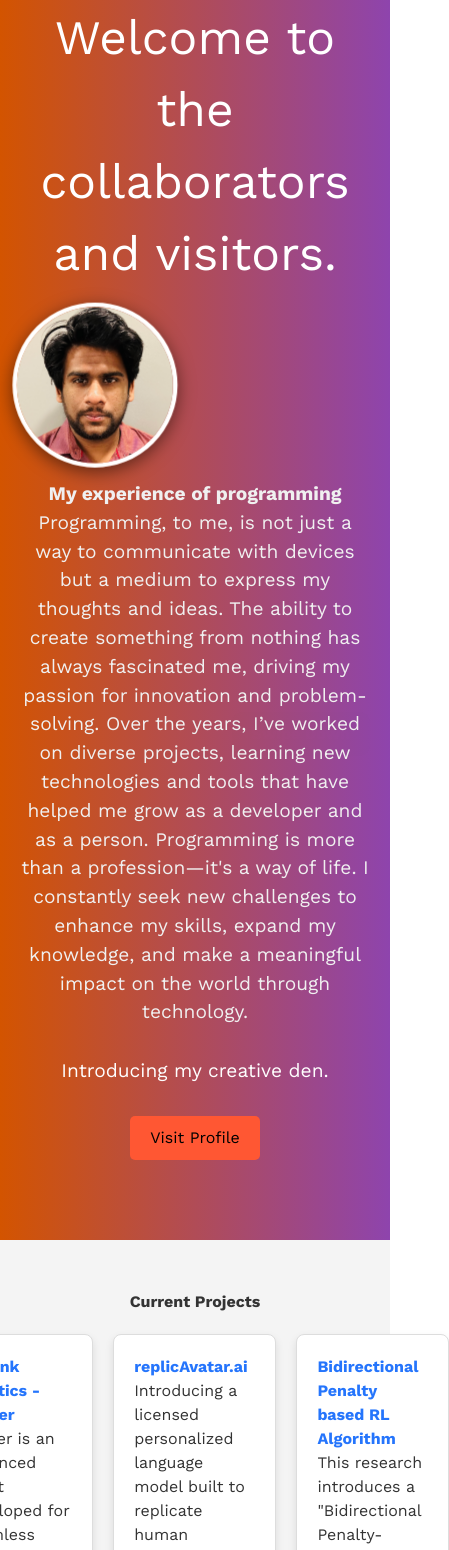
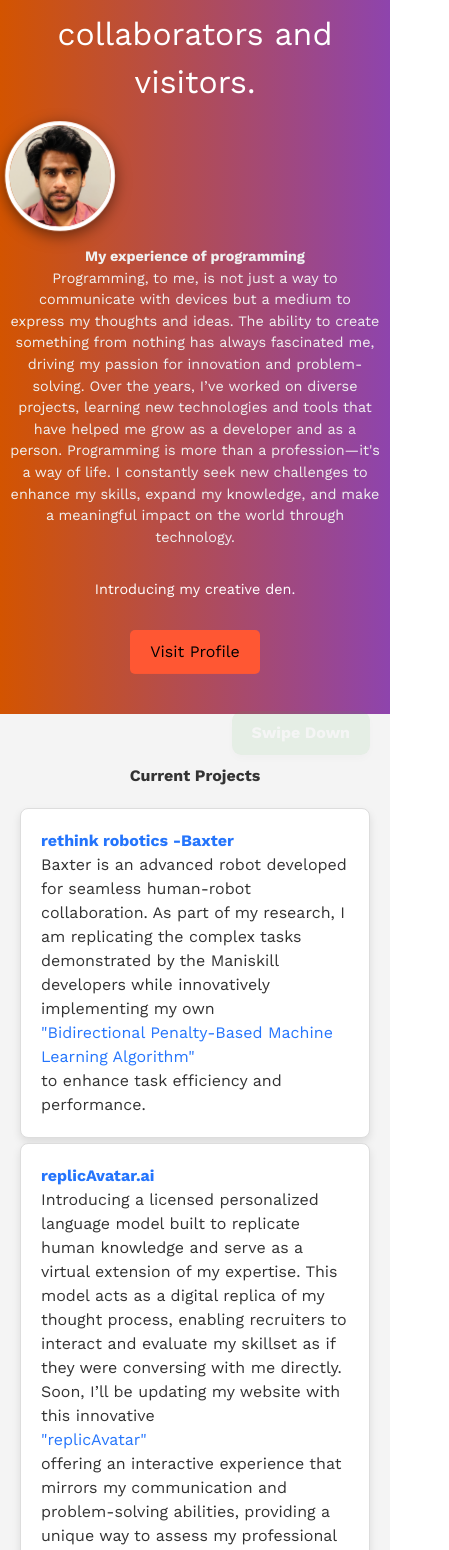
Before and after one commit to Sandeep-Pula/my_portfolio, a React (Vite) app: page / in a window 390 px wide. Shown: the part 78-1628 px from the top of the page, 449 px wide, since content can reach past the window. Built offline with nearby package versions, Linux system fonts and the light colour scheme; no server answers.

Commit message:
screen size fix

```diff
--- a/src/pages/App.css
+++ b/src/pages/App.css
@@ -177,6 +177,65 @@
   animation: slideInUp 1.5s ease-in-out infinite; /* Optional animation */
 }
 
+/* Styles for tablets (max-width 768px) */
+@media (max-width: 768px) {
+  .hero {
+    padding: 60px 15px;
+  }
+
+  .hero-content h1 {
+    font-size: 2.5rem; /* Reduce font size */
+  }
+
+  .hero-content p {
+    font-size: 1rem; /* Adjust text size for readability */
+  }
+
+  .feature-cards {
+    flex-direction: column; /* Stack cards vertically */
+    gap: 10px; /* Reduce gap */
+  }
+
+  .card {
+    max-width: 100%; /* Full width for cards */
+  }
+}
+
+/* Styles for mobile phones (max-width 480px) */
+@media (max-width: 480px) {
+  .hero {
+    padding: 40px 10px;
+  }
+
+  .hero-content h1 {
+    font-size: 2rem; /* Further reduce size */
+  }
+
+  .hero-content p {
+    font-size: 0.9rem;
+  }
+
+  .photo-container {
+    margin-top: 10px; /* Reduce spacing */
+  }
+
+  .profile-pic {
+    width: 100px; /* Smaller size */
+    height: 100px;
+  }
+
+  .feature-cards {
+    flex-direction: column;
+    gap: 5px;
+  }
+
+  .footer .social-icons {
+    flex-direction: column; /* Stack icons */
+    font-size: 1.2rem; /* Adjust size */
+  }
+}
+
+
 @keyframes slideInUp {
   0% {
     transform: translateY(10px);
```
